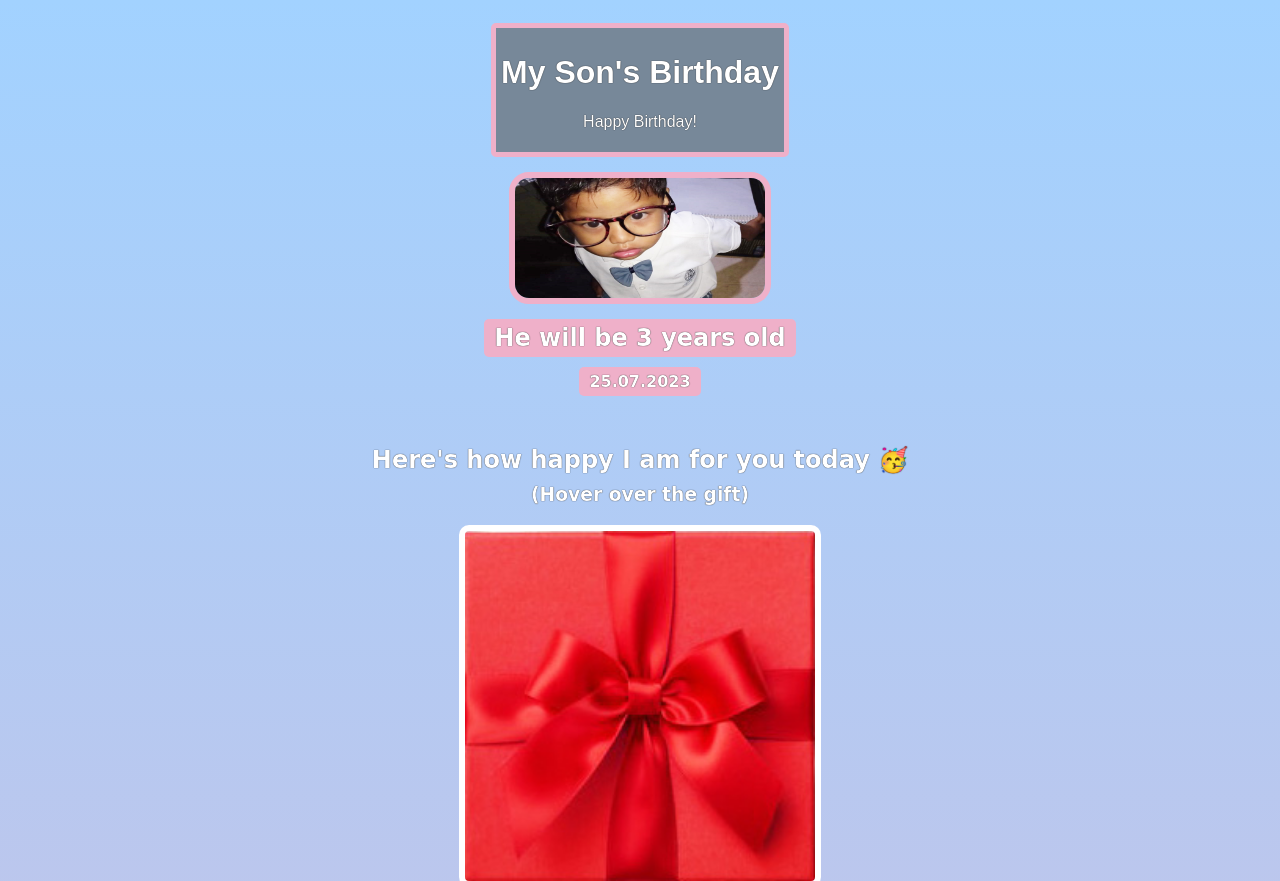
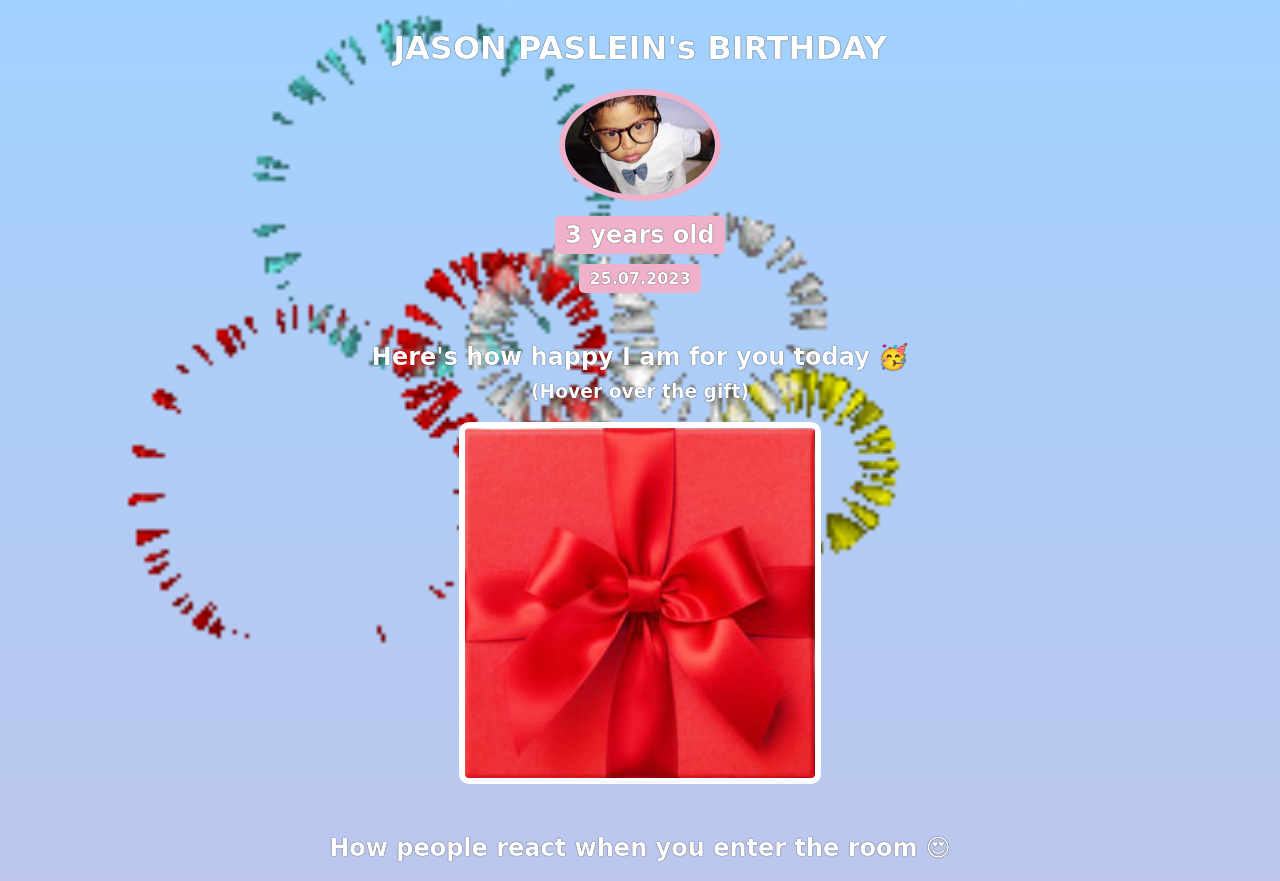
Before and after one commit to SumarPohz/birthday-gift-site, a plain HTML site: page index.html in a window 1280 px wide. Shown: the top 881 px of the page. Drawn offline with Linux system fonts and the light colour scheme; a script that the page names is missing; a web font is replaced by a local one.

```diff
--- a/index.css
+++ b/index.css
@@ -4,14 +4,29 @@ body {
     background: linear-gradient(#a2d2ff, #EFB0C9);
     color: #ffffff;
 }
-.countdown-container {
-    max-width: 300px;
-    margin: 0 auto;
-    padding: 5px;
-    border: 5px solid #EFB0C9;
-    border-radius: 5px;
-    background-color: lightslategrey;
+.bg-gif {
+    position: absolute;
+    top: 0;
+    left: 0;
+    width: 100%;
+    height: 100%;
+    background-image: url(./img/birthday.gif.gif);
+    background-repeat: no-repeat;
+    background-size: cover;
+    animation: animate 5s linear infinite;
+    z-index: -1;
+    display: flex;
+    justify-content: center;
+    align-items: center;
+    overflow: hidden;
   }
+  @keyframes animate {
+    0% { transform: scale(1); }
+    50% { transform: scale(1.1); }
+    100% { transform: scale(1); }
+  }
+
+
 #body {
     font-family: Arial, sans-serif;
   text-align: center;
@@ -22,9 +37,9 @@ h1, h2, h3, h4, p {
 }
 
 #son-img {
-    height: 120px;
-    width: 250px;
-    border-radius: 20px;
+    height: 100px;
+    width: 150px;
+    border-radius: 50%;
     border: 6px solid #EFB0C9;
     margin-bottom: 10px;
 }
--- a/index.html
+++ b/index.html
@@ -11,13 +11,14 @@
     </head>
     <body>
         <div id="header">
-        <div class="countdown-container" id="body">
-            <h1>My Son's Birthday</h1>
-            <p id="countdown"></p>
-        </div>
+            <div class="bg-gif"></div>
+            <div>
+              <h1>JASON PASLEIN's BIRTHDAY</h1>
+              <p id="countdown"></p>
+            </div>
         <script src="index.js"></script>
             <img id="son-img" src="./img/jason.jpg">
-            <h2 id="bday-age">He will be 3 years old</h2>
+            <h2 id="bday-age">3 years old</h2>
             <h4 id="bday-date">25.07.2023</h4>
         </div>
         <div class="gift-section">
@@ -42,5 +43,11 @@
             <div class="gift-img" id="gift-img-cheers"></div>
         </div>
         <p id="footer">Design & Coded by <a href=" " target=" ">SUMARBHA POHSNEM</a>.</p>
+        <audio autoplay loop  style="display: none;">
+            <source src="./MP3/happy-birthday-155461.mp3" type="audio/mpeg">
+            <source src="./MP3/happy-birthday-155461.ogg" type="audio/ogg">
+            <!-- You can add multiple source elements for different audio formats to improve compatibility -->
+            <!-- <source src="path/to/your/birthday-music.ogg" type="audio/ogg"> -->
+          </audio>
     </body>
 </html>
--- a/index.js
+++ /dev/null
@@ -1,25 +0,0 @@
-document.addEventListener("DOMContentLoaded", function () {
-    const birthdayDate = new Date("2023-07-25");
-    const countdownElement = document.getElementById("countdown");
-
-    function updateCountdown() {
-      const now = new Date().getTime();
-      const timeDifference = birthdayDate - now;
-
-      if (timeDifference <= 0) {
-        countdownElement.innerHTML = "Happy Birthday!";
-      } else {
-        const days = Math.floor(timeDifference / (1000 * 60 * 60 * 24));
-        const hours = Math.floor((timeDifference % (1000 * 60 * 60 * 24)) / (1000 * 60 * 60));
-        const minutes = Math.floor((timeDifference % (1000 * 60 * 60)) / (1000 * 60));
-        const seconds = Math.floor((timeDifference % (1000 * 60)) / 1000);
-
-        countdownElement.innerHTML = `Only ${days} days, ${hours} hours, ${minutes} minutes, and ${seconds} seconds to go!`;
-      }
-    }
-
-    updateCountdown(); // Call the function once to display the initial countdown
-
-    // Update the countdown every second
-    setInterval(updateCountdown, 1000);
-  });
```
Also changed, not shown: img/birthday.gif.gif (added), 1 other file.
